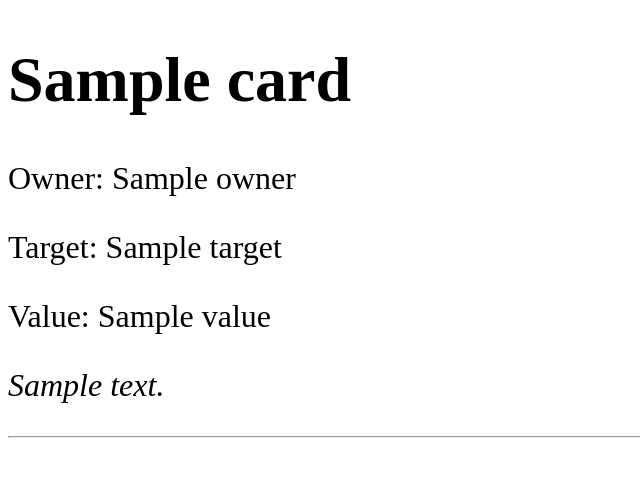
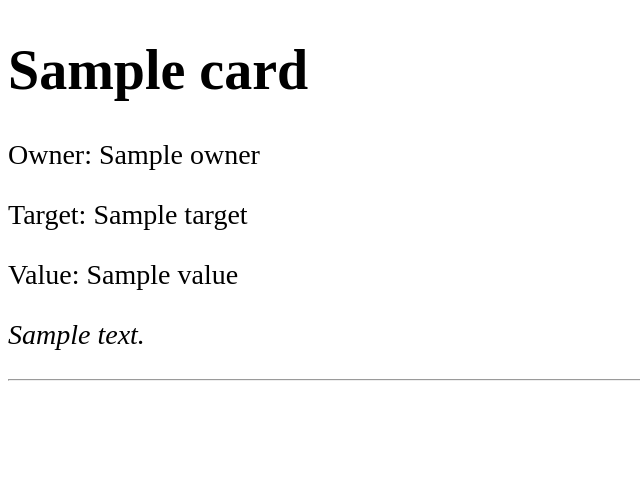
Before and after one commit to normanjaeckel/WLANSimulationGame, a Django app: template wlan_simulation_game/card/templates/card/card_list_print_all.html in a window 1280 px wide. Shown: the top 477 px of the page, without its empty margins (0-640 px from the left). Run offline with Django 3.2, Linux system fonts and the light colour scheme; the template is opened without the code that fills it: most values are stand-ins (such as "Sample title", 1, 10 or a date in 2020); parts of the project's set-up code (start-up, migrations or seed data) failed here and were passed over.

Commit message:
Fix card print list template.

```diff
--- a/wlan_simulation_game/card/templates/card/card_list_print_all.html
+++ b/wlan_simulation_game/card/templates/card/card_list_print_all.html
@@ -6,7 +6,7 @@
     <meta charset="UTF-8" />
     <style type="text/css">
         .card {page-break-after:always;}
-        .card {font-size:200%}
+        .card {font-size:175%}
     </style>
     <style type="text/css" media="print">
         .card hr {display:none;}
```
